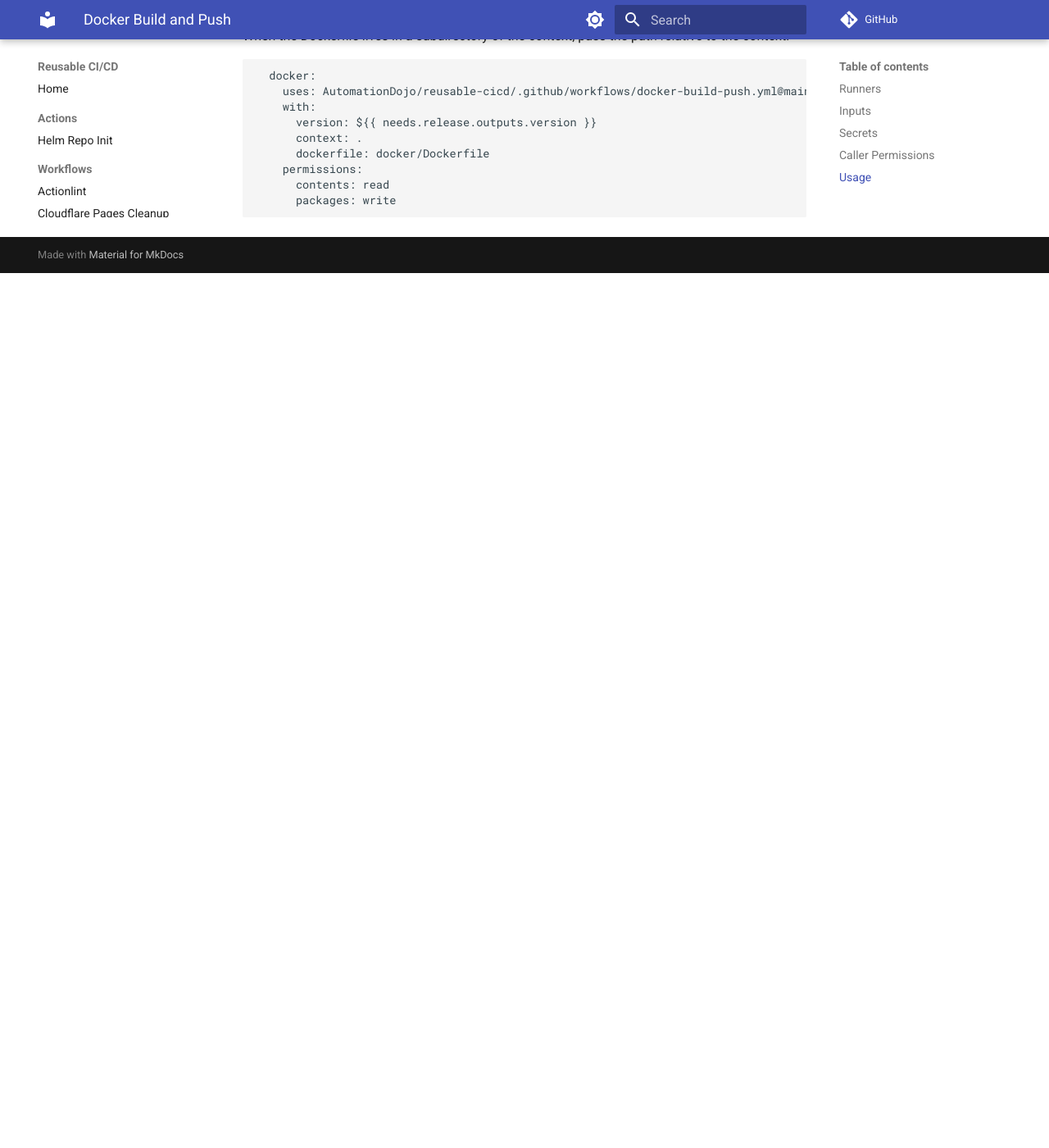
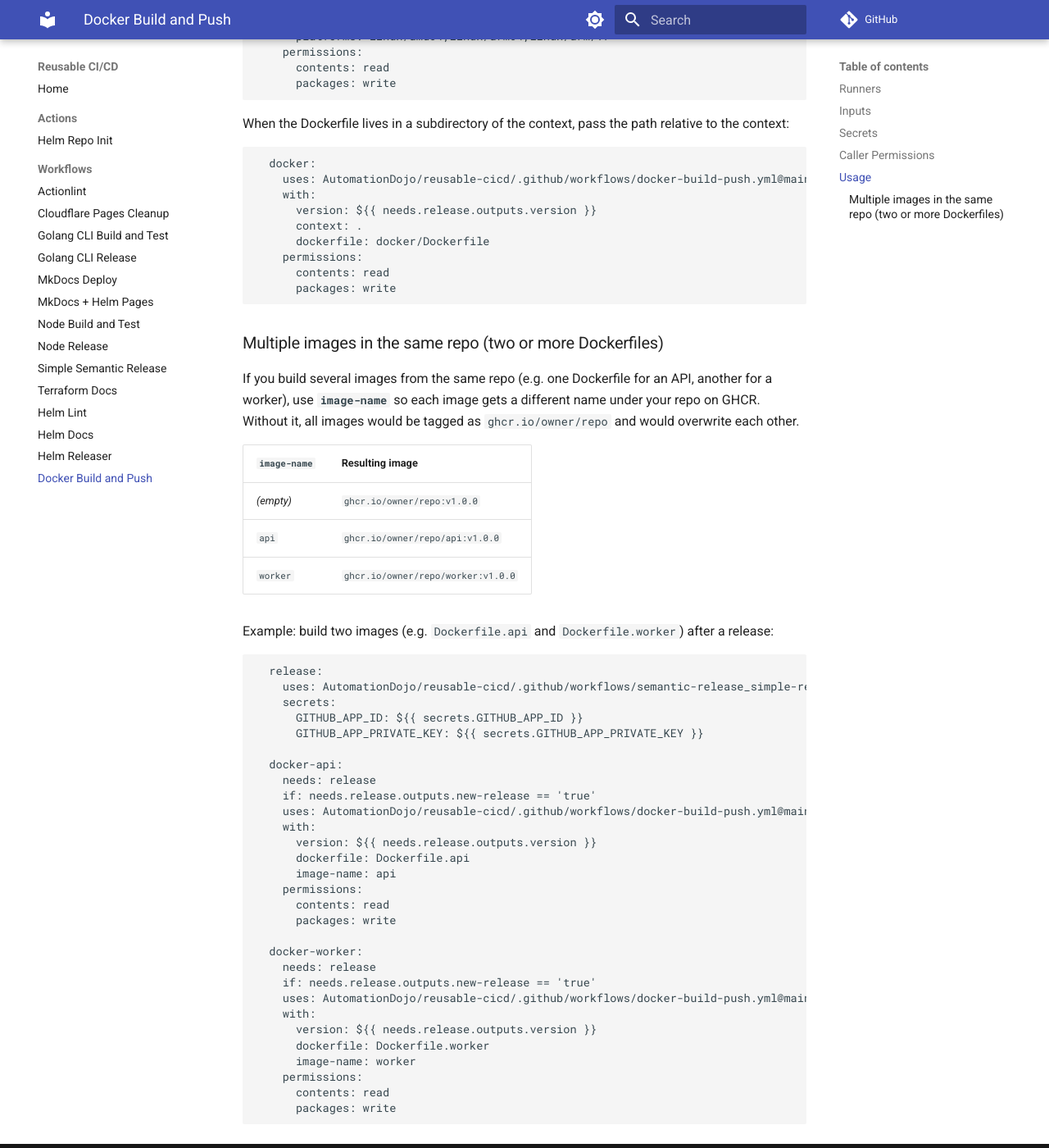
Before and after one commit to AutomationDojo/reusable-cicd, an MkDocs documentation site: the page built from docs/workflows/docker-build-push.md, in a window 1280 px wide and 1400 px high, scrolled down 2330 px. Shown: the whole window at 82% size. Built offline with MkDocs 1.6.1 and Material for MkDocs 9.7.7, drawn with Linux system fonts in a browser that asks for light colours; comment, search, counter and statistics services are not loaded; before the commit the page ends 2663 px from its top, so only the background shows below that; some of the changed text lies outside the part shown.

Commit message:
fix: allow sufix on generated image (#22)

````diff
--- a/docs/workflows/docker-build-push.md
+++ b/docs/workflows/docker-build-push.md
@@ -18,6 +18,7 @@ Typically used after a release workflow (e.g. [Simple Semantic Release](semantic
 | `version` | `string` | — | **Required.** Release version without the `v` prefix; used for the image tag and for checking out `v<version>`. |
 | `context` | `string` | `"."` | Docker build context path. |
 | `dockerfile` | `string` | `Dockerfile` | Path to the Dockerfile relative to the context (e.g. `Dockerfile`, `Dockerfile.prod`, `docker/Dockerfile`). |
+| `image-name` | `string` | `""` | Optional suffix for the image name. When set, the image is `ghcr.io/owner/repo/<image-name>` (lowercase); when empty, `ghcr.io/owner/repo`. Use this when you have **multiple images** in the same repo (e.g. different Dockerfiles). |
 | `platforms` | `string` | `linux/amd64,linux/arm64` | Comma-separated list of platforms to build. |
 | `push` | `boolean` | `true` | Whether to push the image to GHCR. |
 
@@ -97,3 +98,47 @@ When the Dockerfile lives in a subdirectory of the context, pass the path relati
       contents: read
       packages: write
 ```
+
+### Multiple images in the same repo (two or more Dockerfiles)
+
+If you build several images from the same repo (e.g. one Dockerfile for an API, another for a worker), use **`image-name`** so each image gets a different name under your repo on GHCR. Without it, all images would be tagged as `ghcr.io/owner/repo` and would overwrite each other.
+
+| `image-name` | Resulting image |
+|--------------|------------------|
+| *(empty)*    | `ghcr.io/owner/repo:v1.0.0` |
+| `api`        | `ghcr.io/owner/repo/api:v1.0.0` |
+| `worker`     | `ghcr.io/owner/repo/worker:v1.0.0` |
+
+Example: build two images (e.g. `Dockerfile.api` and `Dockerfile.worker`) after a release:
+
+```yaml
+  release:
+    uses: AutomationDojo/reusable-cicd/.github/workflows/semantic-release_simple-release.yml@main
+    secrets:
+      GITHUB_APP_ID: ${{ secrets.GITHUB_APP_ID }}
+      GITHUB_APP_PRIVATE_KEY: ${{ secrets.GITHUB_APP_PRIVATE_KEY }}
+
+  docker-api:
+    needs: release
+    if: needs.release.outputs.new-release == 'true'
+    uses: AutomationDojo/reusable-cicd/.github/workflows/docker-build-push.yml@main
+    with:
+      version: ${{ needs.release.outputs.version }}
+      dockerfile: Dockerfile.api
+      image-name: api
+    permissions:
+      contents: read
+      packages: write
+
+  docker-worker:
+    needs: release
+    if: needs.release.outputs.new-release == 'true'
+    uses: AutomationDojo/reusable-cicd/.github/workflows/docker-build-push.yml@main
+    with:
+      version: ${{ needs.release.outputs.version }}
+      dockerfile: Dockerfile.worker
+      image-name: worker
+    permissions:
+      contents: read
+      packages: write
+```
````
Also changed, not shown: 1 other file.
